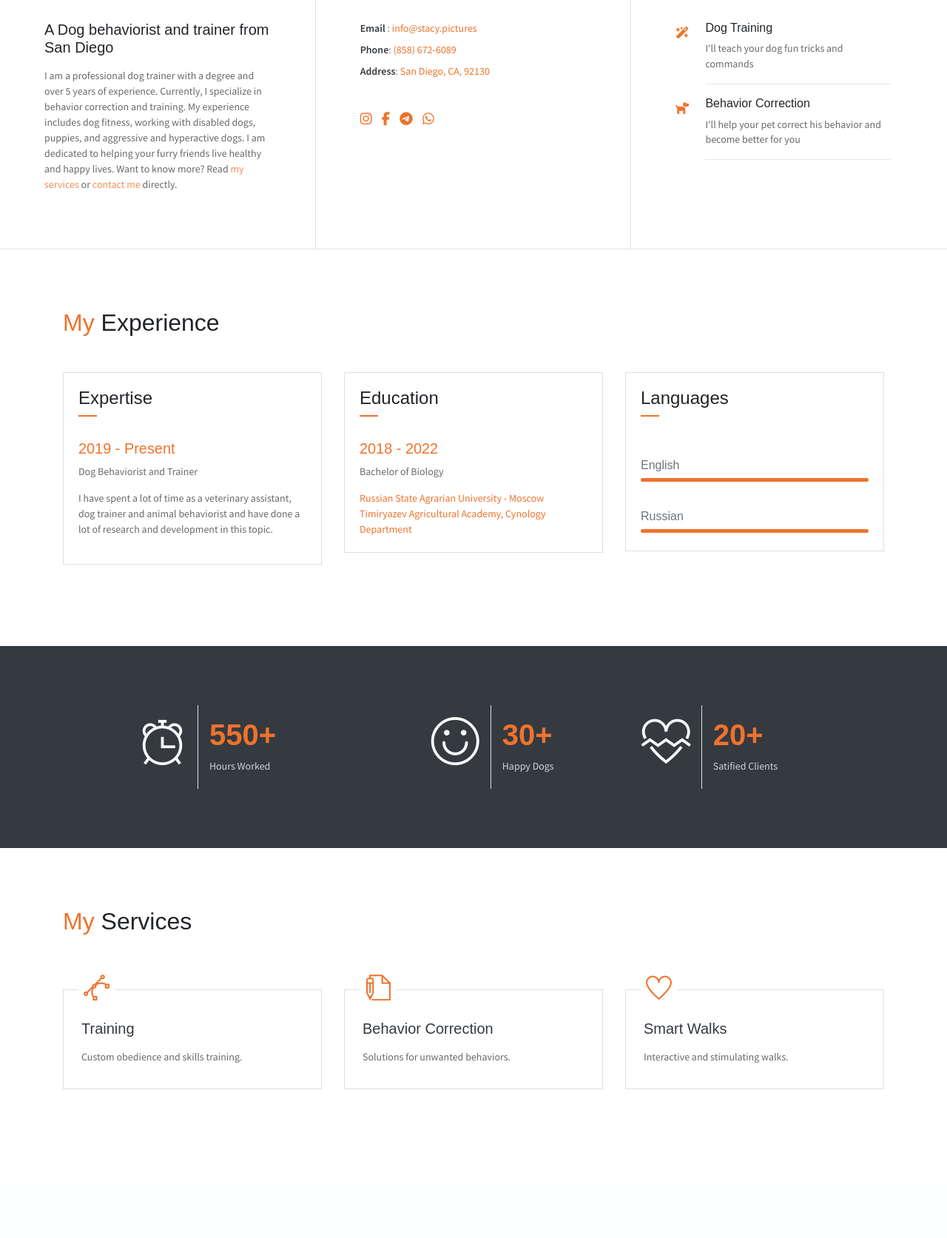
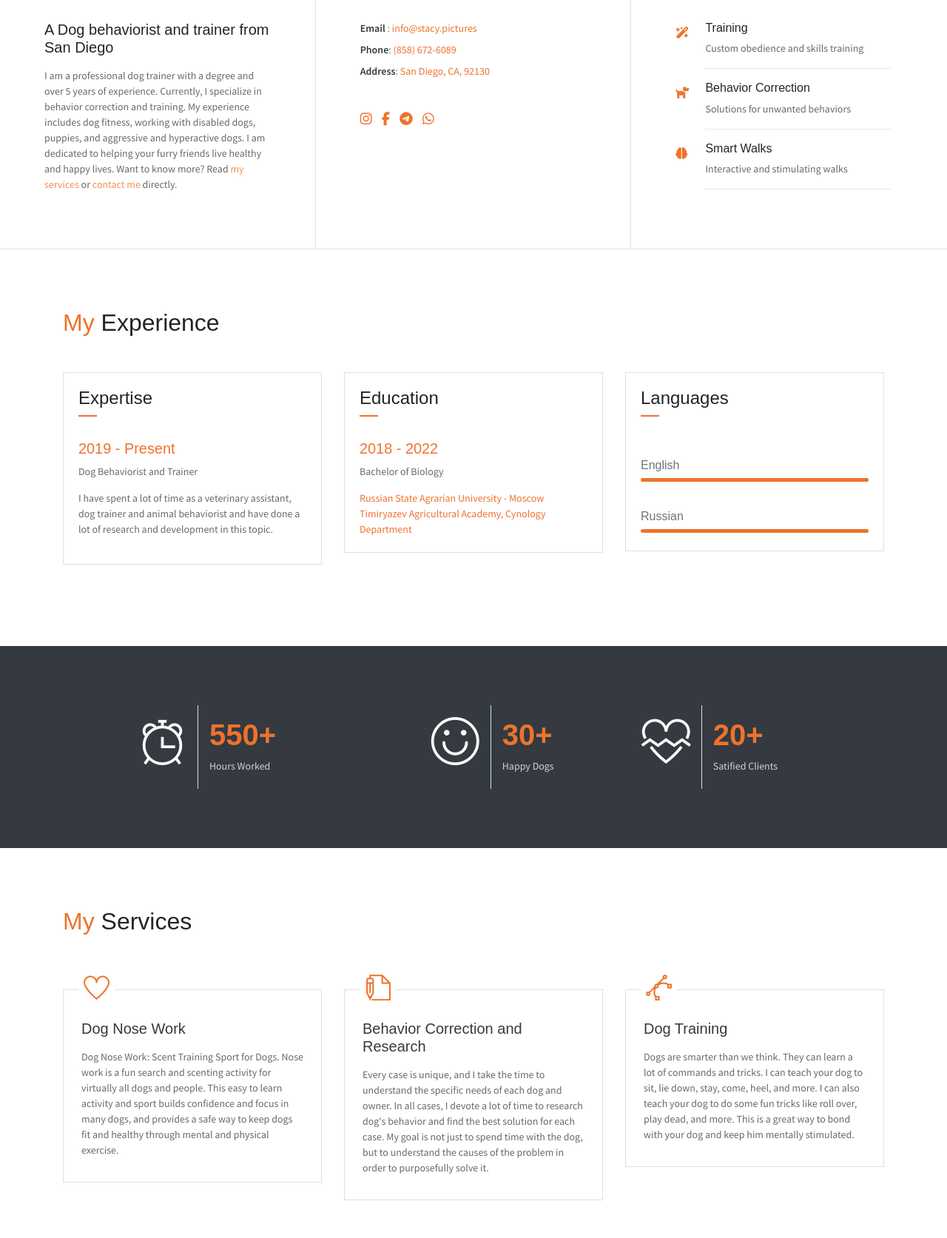
Before and after one commit to Nastiks/PersonalWebsite, a plain HTML site: page index.html in a window 1280 px wide. Shown: the part 840-2513 px from the top of the page at 74% size. Drawn offline with Linux system fonts and the light colour scheme.

```diff
--- a/index.html
+++ b/index.html
@@ -219,10 +219,8 @@
               <i class="fa-solid fa-wand-magic-sparkles"></i>
             </div>
             <div class="col-10 ml-auto mr-3">
-              <h6>Dog Training</h6>
-              <p class="subtitle">
-                I'll teach your dog fun tricks and commands
-              </p>
+              <h6>Training</h6>
+              <p class="subtitle">Custom obedience and skills training</p>
               <hr />
             </div>
           </div>
@@ -232,10 +230,17 @@
             </div>
             <div class="col-10 ml-auto mr-3">
               <h6>Behavior Correction</h6>
-              <p class="subtitle">
-                I'll help your pet correct his behavior and become better for
-                you
-              </p>
+              <p class="subtitle">Solutions for unwanted behaviors</p>
+              <hr />
+            </div>
+          </div>
+          <div class="row">
+            <div class="col-1 text-danger pt-1">
+              <i class="fa-solid fa-brain"></i>
+            </div>
+            <div class="col-10 ml-auto mr-3">
+              <h6>Smart Walks</h6>
+              <p class="subtitle">Interactive and stimulating walks</p>
               <hr />
             </div>
           </div>
@@ -374,11 +379,18 @@
           <div class="col-md-4 col-sm-6">
             <div class="card mb-5">
               <div class="card-header has-icon">
-                <i class="ti-vector text-danger" aria-hidden="true"></i>
+                <i class="ti-heart text-danger" aria-hidden="true"></i>
               </div>
               <div class="card-body px-4 py-3">
-                <h5 class="mb-3 card-title text-dark">Training</h5>
-                <p class="subtitle">Custom obedience and skills training.</p>
+                <h5 class="mb-3 card-title text-dark">Dog Nose Work</h5>
+                <p class="subtitle">
+                  Dog Nose Work: Scent Training Sport for Dogs. Nose work is a
+                  fun search and scenting activity for virtually all dogs and
+                  people. This easy to learn activity and sport builds
+                  confidence and focus in many dogs, and provides a safe way to
+                  keep dogs fit and healthy through mental and physical
+                  exercise.
+                </p>
               </div>
             </div>
           </div>
@@ -388,19 +400,35 @@
                 <i class="ti-write text-danger" aria-hidden="true"></i>
               </div>
               <div class="card-body px-4 py-3">
-                <h5 class="mb-3 card-title text-dark">Behavior Correction</h5>
-                <p class="subtitle">Solutions for unwanted behaviors.</p>
+                <h5 class="mb-3 card-title text-dark">
+                  Behavior Correction and Research
+                </h5>
+                <p class="subtitle">
+                  Every case is unique, and I take the time to understand the
+                  specific needs of each dog and owner. In all cases, I devote a
+                  lot of time to research dog's behavior and find the best
+                  solution for each case. My goal is not just to spend time with
+                  the dog, but to understand the causes of the problem in order
+                  to purposefully solve it.
+                </p>
               </div>
             </div>
           </div>
           <div class="col-md-4 col-sm-6">
             <div class="card mb-5">
               <div class="card-header has-icon">
-                <i class="ti-heart text-danger" aria-hidden="true"></i>
+                <i class="ti-vector text-danger" aria-hidden="true"></i>
               </div>
               <div class="card-body px-4 py-3">
-                <h5 class="mb-3 card-title text-dark">Smart Walks</h5>
-                <p class="subtitle">Interactive and stimulating walks.</p>
+                <h5 class="mb-3 card-title text-dark">Dog Training</h5>
+                <p class="subtitle">
+                  Dogs are smarter than we think. They can learn a lot of
+                  commands and tricks. I can teach your dog to sit, lie down,
+                  stay, come, heel, and more. I can also teach your dog to do
+                  some fun tricks like roll over, play dead, and more. This is a
+                  great way to bond with your dog and keep him mentally
+                  stimulated.
+                </p>
               </div>
             </div>
           </div>
```
Also changed, not shown: assets/css/styles.css.
